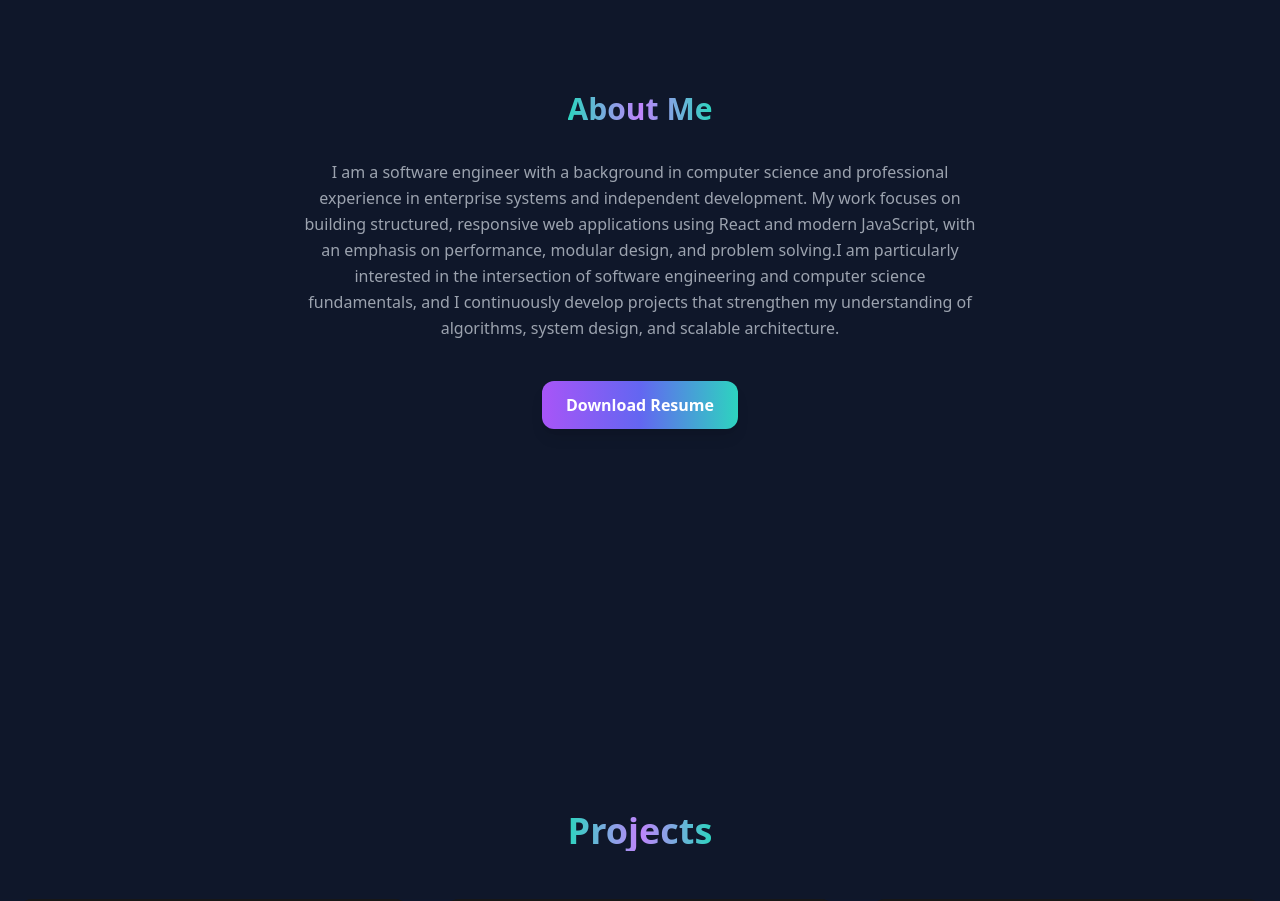
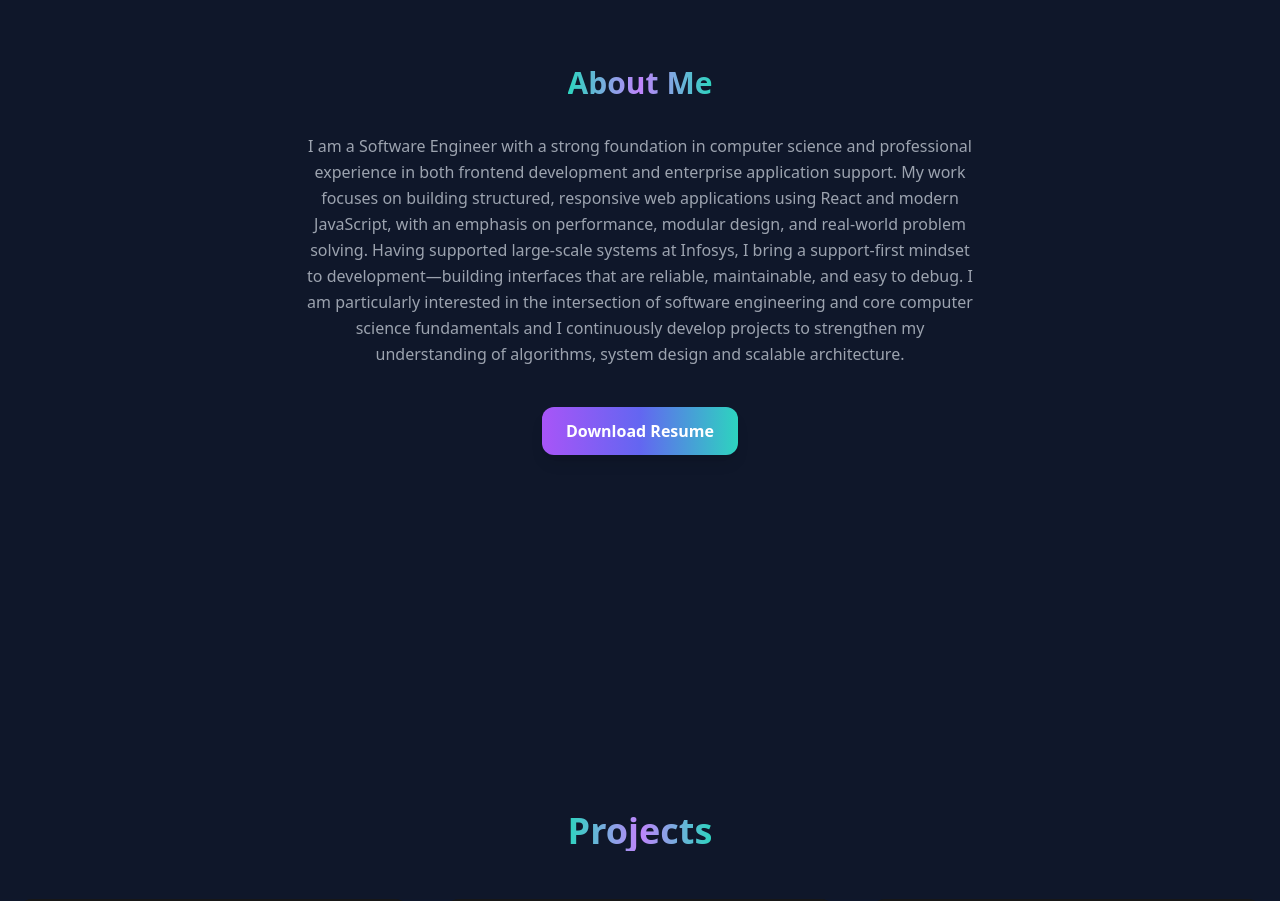
Before and after one commit to IamNeu/My-Portfolio, a React (Vite) app: page / in a window 1280 px wide. Shown: the part 1740-2641 px from the top of the page. Built offline with nearby package versions, Linux system fonts and the light colour scheme.

Commit message:
Align about section with frontend and support experience

```diff
--- a/src/components/About.jsx
+++ b/src/components/About.jsx
@@ -24,11 +24,11 @@ const About = () => {
         transition={{ duration: 1 }}
         className="max-w-2xl text-gray-400 leading-relaxed text-center mb-10"
       >
-        I am a software engineer with a background in computer science and professional experience in enterprise systems and independent development.
-        My work focuses on building structured, responsive web applications using React and modern JavaScript, with an emphasis on performance, modular design,
-        and problem solving.I am particularly interested in the intersection of software engineering and computer science fundamentals, and I continuously
-        develop projects that strengthen my understanding of algorithms,
-        system design, and scalable architecture.
+       I am a Software Engineer with a strong foundation in computer science and professional experience in both frontend development and enterprise application support.
+       My work focuses on building structured, responsive web applications using React and modern JavaScript, with an emphasis on performance, modular design, and real-world problem solving.
+       Having supported large-scale systems at Infosys, I bring a support-first mindset to development—building interfaces that are reliable, maintainable, and easy to debug.
+       I am particularly interested in the intersection of software engineering and core computer science fundamentals and I continuously develop projects to strengthen my understanding of algorithms, system design and scalable architecture.
+
 
       </motion.p>
 
```
